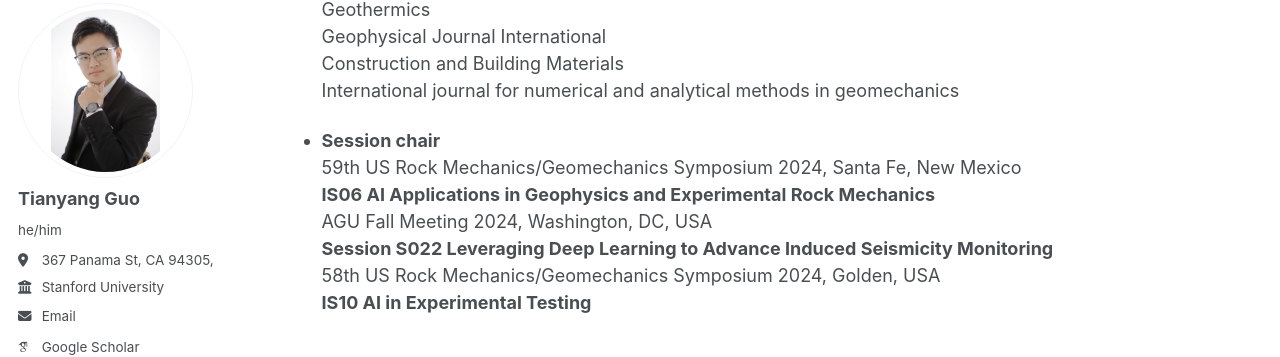
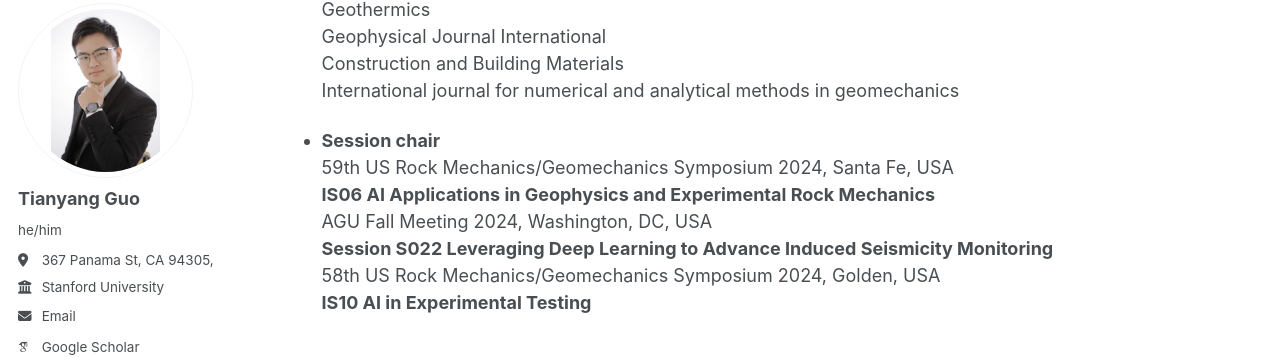
Before and after one commit to guotystanford/guotystanford.github.io, a Jekyll site: the page built from _pages/profile.md, in a window 1280 px wide and 900 px high, scrolled down 1047 px. Shown: the part 103-460 px from the top of the window. Built offline with Jekyll 4.4.1, drawn with Linux system fonts in a browser that asks for light colours; some web fonts are replaced.

Commit message:
Update profile.md

```diff
--- a/_pages/profile.md
+++ b/_pages/profile.md
@@ -49,7 +49,7 @@ redirect_from:
   International journal for numerical and analytical methods in geomechanics
 
 * <b>Session chair</b>
-  59th US Rock Mechanics/Geomechanics Symposium 2024, Santa Fe, New Mexico
+  59th US Rock Mechanics/Geomechanics Symposium 2024, Santa Fe, USA
     <b>IS06 AI Applications in Geophysics and Experimental Rock Mechanics</b>
   <br>
   AGU Fall Meeting 2024, Washington, DC, USA
```
